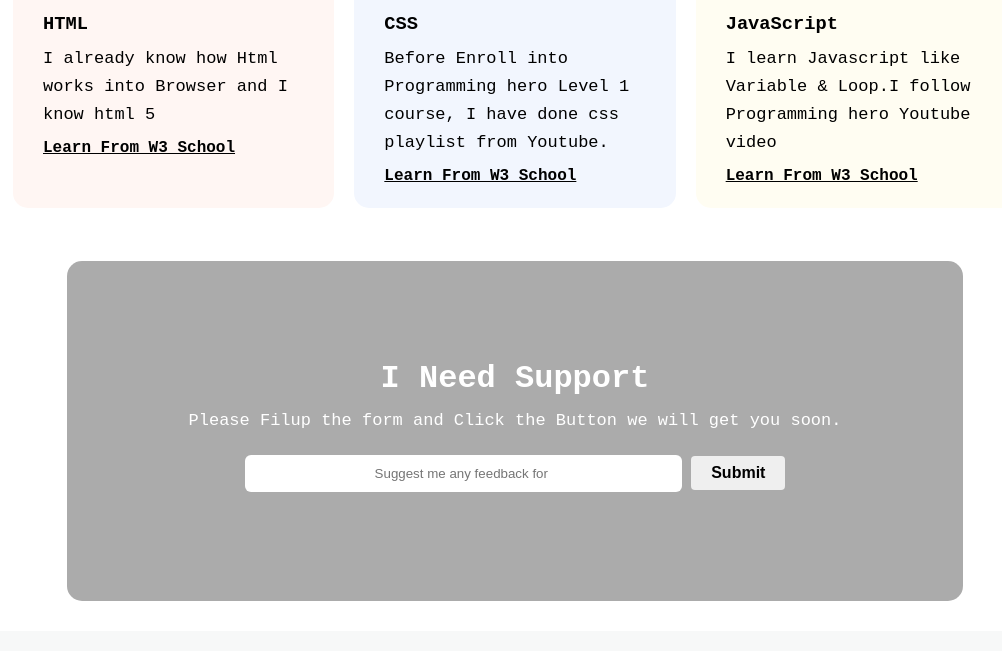
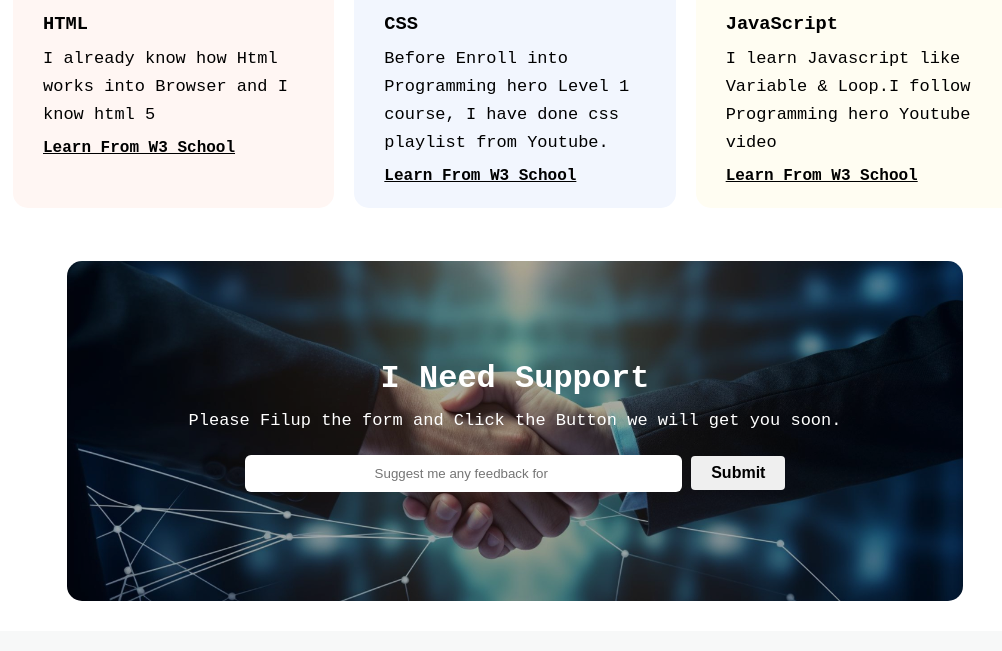
Before and after one commit to almamun528/My-First-Assignment, a plain HTML site: page index.html in a window 1280 px wide. Shown: the part 2693-3344 px from the top of the page, without its empty margins (125-1127 px from the left). Drawn offline with Linux system fonts and the light colour scheme; the site is published under a folder, as on GitHub Pages, so addresses that start at the root find nothing; a web font is replaced by a local one.

Commit message:
fix a small error in Call to action section

```diff
--- a/style.css
+++ b/style.css
@@ -219,7 +219,7 @@ nav{
     color: white;
     border-radius: 15px;
     background-color: #00000054;
-    background-image: url("/img/handshake.jpg");
+    background-image: url("./img/handshake.jpg");
     background-position: center center;
     background-size: cover;
     background-repeat: no-repeat;
```
